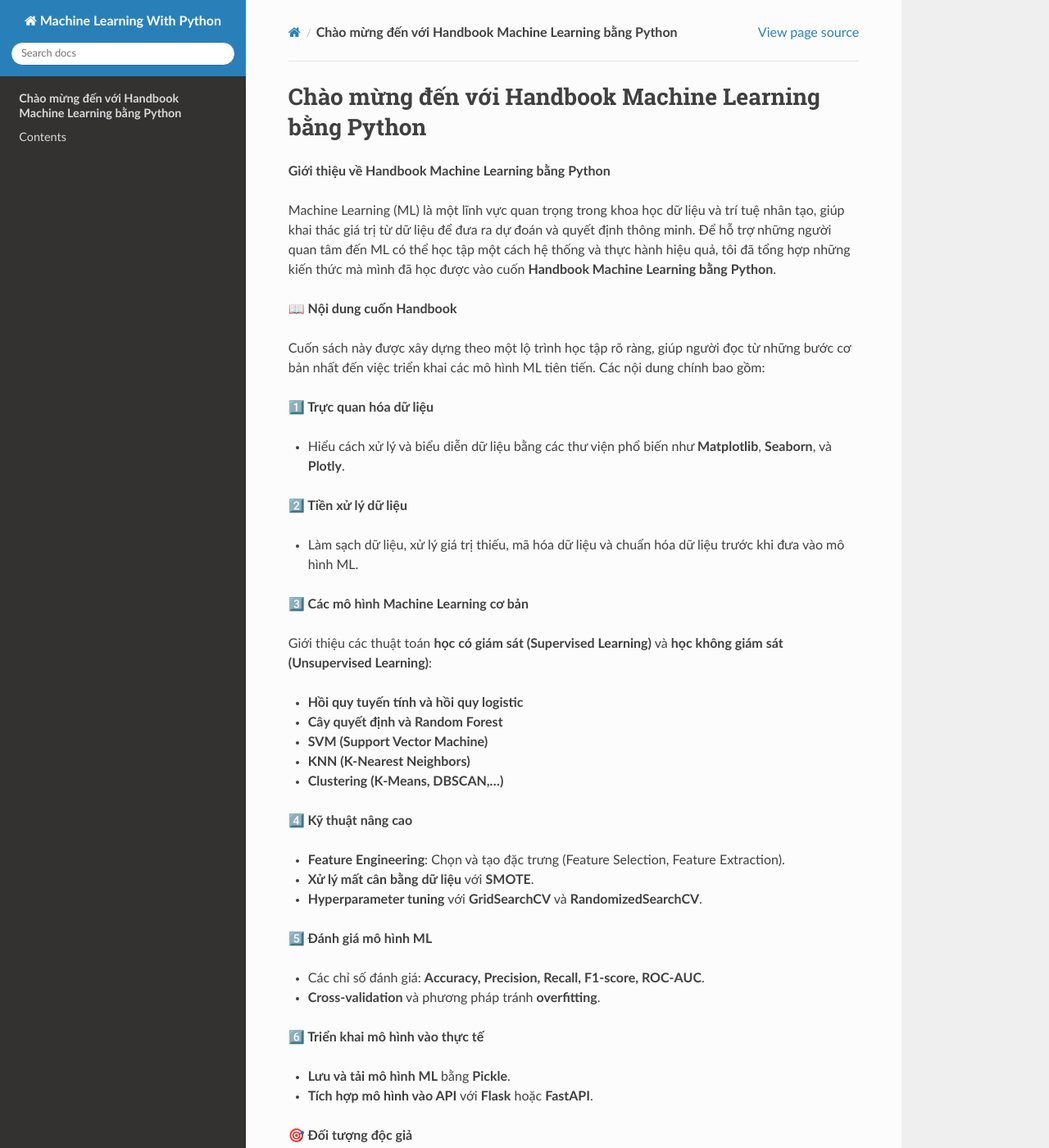
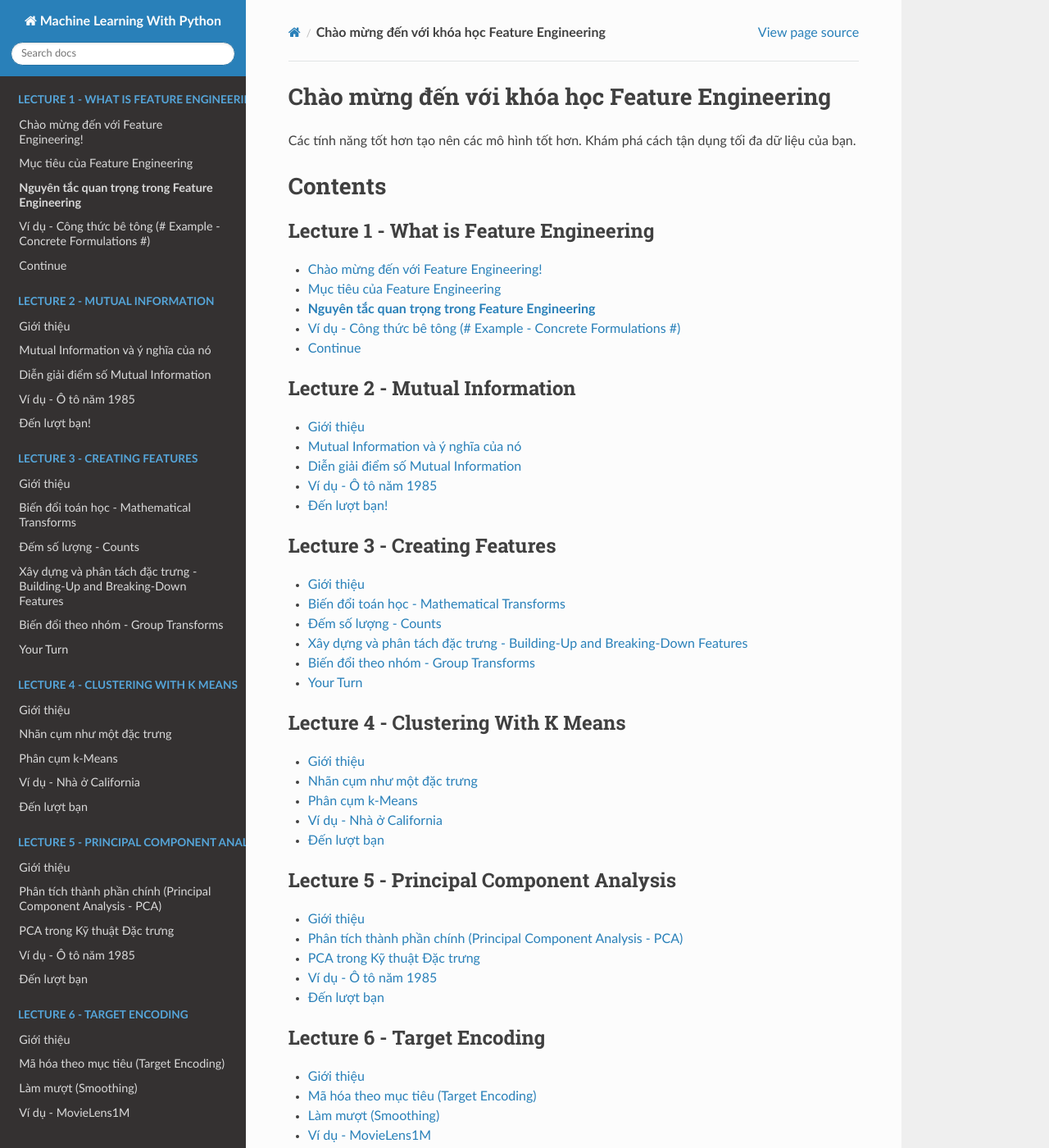
Before and after one commit to phambinh0826/Feature-Engineering, a Sphinx documentation site: the page built from docs/source/index.rst, in a window 1280 px wide and 1400 px high. Shown: the whole window at 82% size. Built offline with Sphinx 7.4.7 and the Read the Docs theme 3.1.0, drawn with Linux system fonts in a browser that asks for light colours; some of the changed text lies outside the part shown.

Commit message:
Update index.rst

```diff
--- a/docs/source/index.rst
+++ b/docs/source/index.rst
@@ -1,69 +1,43 @@
-**Chào mừng đến với Handbook Machine Learning bằng Python**
+**Chào mừng đến với khóa học Feature Engineering**
 ===========================================================
 
-**Giới thiệu về Handbook Machine Learning bằng Python**
-
-Machine Learning (ML) là một lĩnh vực quan trọng trong khoa học dữ liệu và trí tuệ nhân tạo, giúp khai thác giá trị từ dữ liệu để đưa ra dự đoán và quyết định thông minh. Để hỗ trợ những người quan tâm đến ML có thể học tập một cách hệ thống và thực hành hiệu quả, tôi đã tổng hợp những kiến thức mà mình đã học được vào cuốn **Handbook Machine Learning bằng Python**.
-
-**📖 Nội dung cuốn Handbook**
-
-Cuốn sách này được xây dựng theo một lộ trình học tập rõ ràng, giúp người đọc từ những bước cơ bản nhất đến việc triển khai các mô hình ML tiên tiến. Các nội dung chính bao gồm:
-
-**1️⃣ Trực quan hóa dữ liệu**
-
-- Hiểu cách xử lý và biểu diễn dữ liệu bằng các thư viện phổ biến như **Matplotlib**, **Seaborn**, và **Plotly**.
-
-**2️⃣ Tiền xử lý dữ liệu**
-
-- Làm sạch dữ liệu, xử lý giá trị thiếu, mã hóa dữ liệu và chuẩn hóa dữ liệu trước khi đưa vào mô hình ML.
-
-**3️⃣ Các mô hình Machine Learning cơ bản**
-
-Giới thiệu các thuật toán **học có giám sát (Supervised Learning)** và **học không giám sát (Unsupervised Learning)**:
-
-- **Hồi quy tuyến tính và hồi quy logistic**
-- **Cây quyết định và Random Forest**
-- **SVM (Support Vector Machine)**
-- **KNN (K-Nearest Neighbors)**
-- **Clustering (K-Means, DBSCAN,...)**
-
-**4️⃣ Kỹ thuật nâng cao**
-
-- **Feature Engineering**: Chọn và tạo đặc trưng (Feature Selection, Feature Extraction).
-- **Xử lý mất cân bằng dữ liệu** với **SMOTE**.
-- **Hyperparameter tuning** với **GridSearchCV** và **RandomizedSearchCV**.
-
-**5️⃣ Đánh giá mô hình ML**
-
-- Các chỉ số đánh giá: **Accuracy, Precision, Recall, F1-score, ROC-AUC**.
-- **Cross-validation** và phương pháp tránh **overfitting**.
-
-**6️⃣ Triển khai mô hình vào thực tế**
-
-- **Lưu và tải mô hình ML** bằng **Pickle**.
-- **Tích hợp mô hình vào API** với **Flask** hoặc **FastAPI**.
-
-**🎯 Đối tượng độc giả**
-
-Cuốn sách này dành cho những ai **đã có kiến thức về Python** và mong muốn học Machine Learning một cách bài bản. Nếu bạn đã quen thuộc với các thư viện như **Pandas, NumPy, Matplotlib**, bạn có thể nhanh chóng tiếp cận nội dung sách và thực hành ngay.
-
-🌟 Điểm đặc biệt của Handbook
-
-✅ **Học từ lý thuyết đến thực hành**: Mỗi phần đều có giải thích lý thuyết kết hợp với ví dụ code cụ thể giúp bạn dễ dàng áp dụng ngay.
-
-✅ **Cập nhật kiến thức mới nhất**: Các kỹ thuật ML tiên tiến như Feature Engineering, Hyperparameter tuning, và cách triển khai mô hình thực tế đều được đề cập.
-
-✅ **Dễ tiếp cận**: Không chỉ giới thiệu lý thuyết khô khan, cuốn sách hướng dẫn từng bước giúp bạn xây dựng các mô hình ML hiệu quả nhất.
-
-Tôi hy vọng cuốn **Handbook Machine Learning bằng Python** sẽ trở thành tài liệu hữu ích cho những ai đang tìm hiểu và ứng dụng ML vào thực tế. Chúc bạn học tập hiệu quả và khám phá những điều thú vị trong lĩnh vực này!
-
+Các tính năng tốt hơn tạo nên các mô hình tốt hơn. Khám phá cách tận dụng tối đa dữ liệu của bạn.
 
 Contents
 ========
+
 .. toctree::
-   :caption: Module 1 - Data Visualization
-   :maxdepth: 1  # Hiển thị các bài học mà không mở rộng các mục con
+   :caption: Lecture 1 - What is Feature Engineering
+   :maxdepth: 1
 
-   Lecture 1 - Introduction to Visualization Tools <Module 1 - Data Visualization/Lecture 1 - Introduction to Visualization Tools/Lecture 1 - Introduction to Visualization Tools.ipynb>
-   Lecture 2 - Basic Visualization Tools <Module 1 - Data Visualization/Lecture 2 - Basic Visualization Tools/Lecture 2 - Basic Visualization Tools.ipynb>
-   Lecture 3 - Specialized Visualization Tools <Module 1 - Data Visualization/Lecture 3 - Specialized Visualization Tools/Lecture 3 - Specialized Visualization Tools.ipynb>
+   1. what-is-feature-engineering.ipynb
+
+.. toctree::
+   :caption: Lecture 2 - Mutual Information
+   :maxdepth: 1
+
+   2. mutual-information.ipynb
+
+.. toctree::
+   :caption: Lecture 3 - Creating Features
+   :maxdepth: 1
+
+   3. creating-features.ipynb
+
+.. toctree::
+   :caption: Lecture 4 - Clustering With K Means
+   :maxdepth: 1
+
+   4. clustering-with-k-means.ipynb
+
+.. toctree::
+   :caption: Lecture 5 - Principal Component Analysis
+   :maxdepth: 1
+
+   5. principal-component-analysis.ipynb
+
+.. toctree::
+   :caption: Lecture 6 - Target Encoding
+   :maxdepth: 1
+
+   6. target-encoding.ipynb
```
